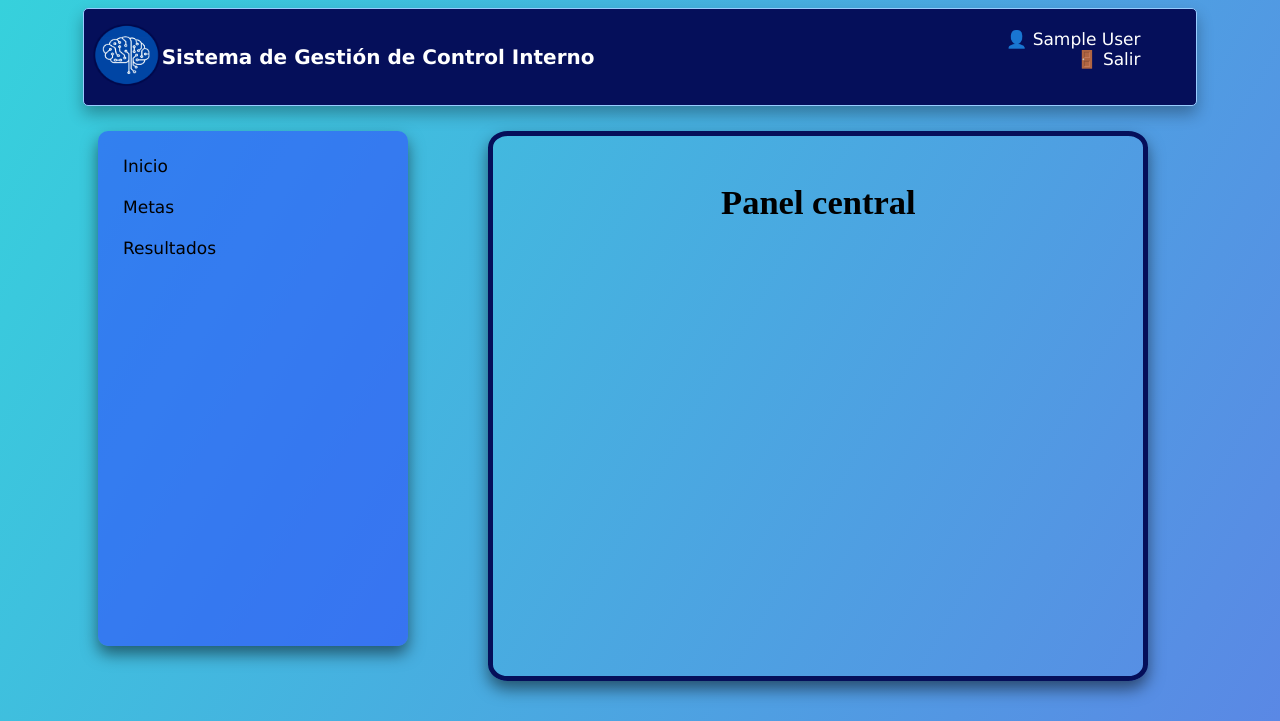
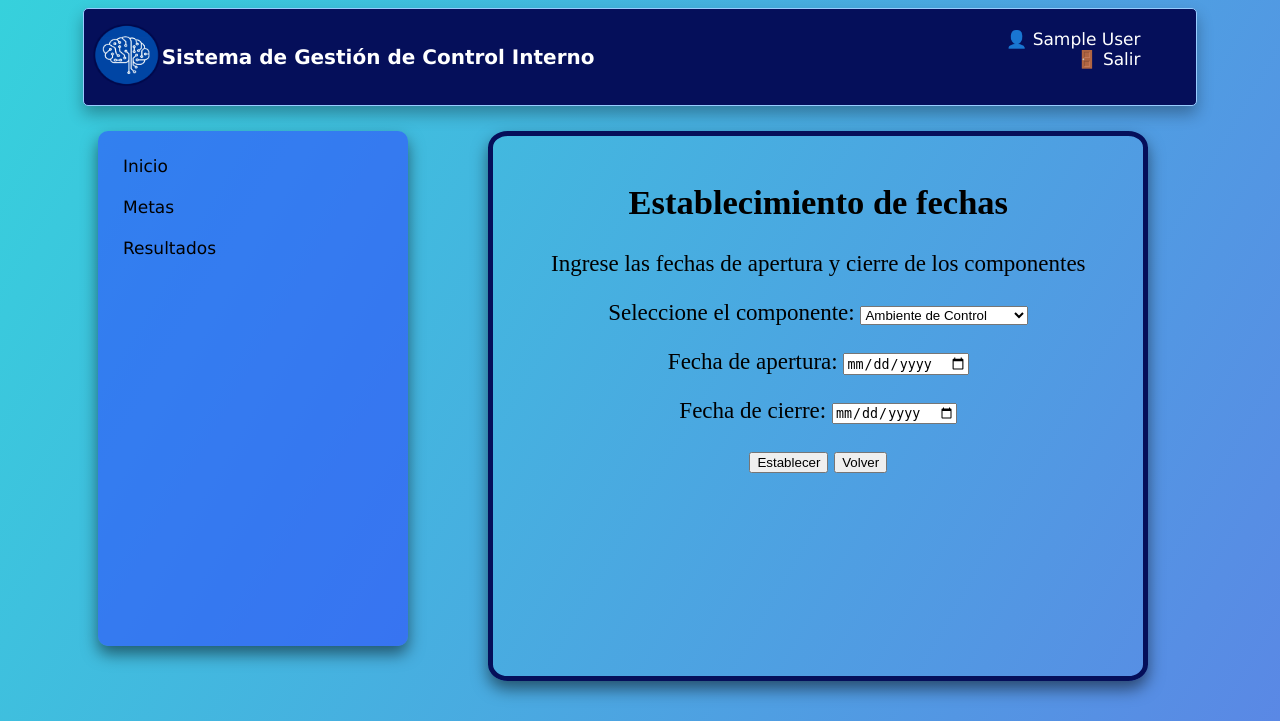
Before and after one commit to TonyQuesada/Proyecto, a PHP site: page /fiscalizador/establecer_fechas_evaluacion.php in a window 1280 px wide. Shown: the top 721 px of the page. Run offline with PHP 8.4, Linux system fonts and the light colour scheme; the visitor is signed in with stand-in values (Sample User, id 1).

Commit message:
18/11/21 AARON

```diff
--- a/fiscalizador/establecer_fechas_evaluacion.php
+++ b/fiscalizador/establecer_fechas_evaluacion.php
@@ -66,7 +66,19 @@ if(!isset($_SESSION['u_ID'])){
             </div>
 
             <div class="panel">
-                <h2>Panel central</h2>
+                <h2>Establecimiento de fechas</h2>
+                <legend>Ingrese las fechas de apertura y cierre de los componentes</legend>
+                <p>Seleccione el componente: <select name="id_componente">
+                <option>Ambiente de Control</option>
+                <option>Valoracion del riesgo</option>
+                <option>Actividades de control</option>
+                <option>Sistemas de informacion</option>
+                <option>Seguimiento</option>
+                </select></p>
+                <p>Fecha de apertura: <input id="fecha_apertura" type="date"></p>
+                <p>Fecha de cierre: <input id="fecha_cierre" type="date"></p>
+                <input type="submit" value="Establecer" class="submit">
+                <input type="button" class="submit" onclick="location.href='../administrador.php' "value="Volver" />
             </div>
 
         </div>
```
Also changed, not shown: director_area/metas.php (+15 -1 lines), fiscalizador/departamentos.php (+7 -1 lines), fiscalizador/direccciones.php (+6 -1 lines).
